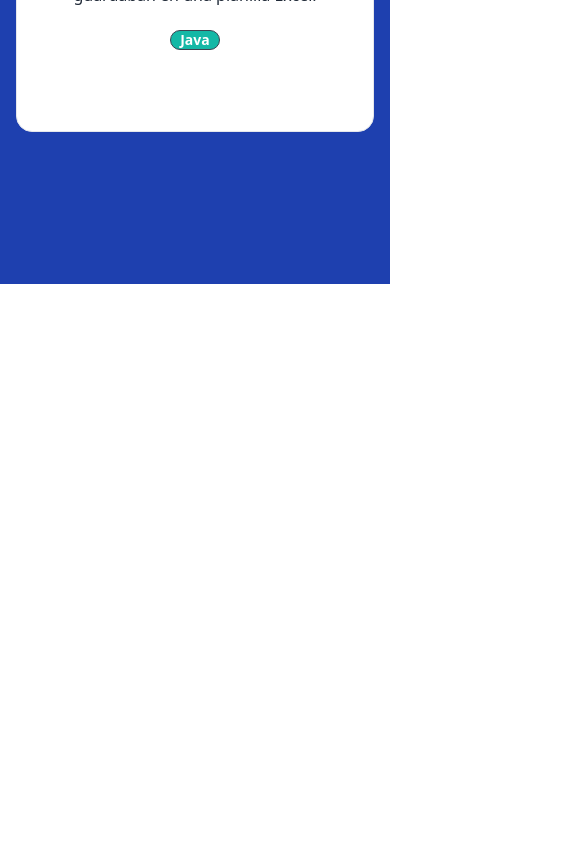
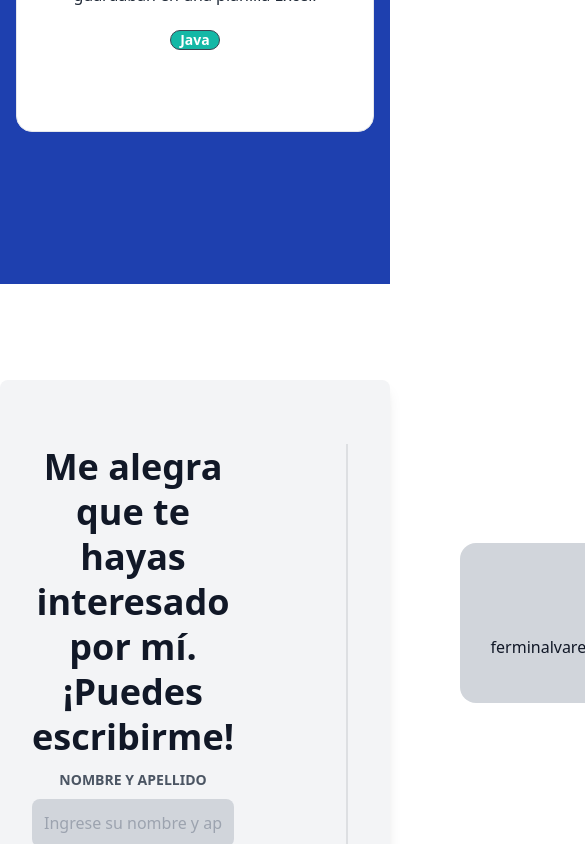
Before and after one commit to FerminAlvarez/Portfolio, a React (Create React App) app: page / in a window 390 px wide. Shown: the part 11156-12000 px from the top of the page, 585 px wide, since content can reach past the window. Before the commit the page ends 11440 px from the top, so only its background shows below. Built offline with nearby package versions, Linux system fonts and the light colour scheme.

Commit message:
Contact form design

```diff
--- a/src/App.js
+++ b/src/App.js
@@ -4,6 +4,7 @@ import Hero from "./components/hero";
 import Skills from "./components/skills";
 import Qualification from "./components/qualification";
 import Projects from "./components/projects";
+import Contact from "./components/contact";
 
 function App() {
   return (
@@ -13,6 +14,7 @@ function App() {
       <Skills/>
       <Qualification/>
       <Projects />
+      <Contact />
     </div>
   );
 }
--- /dev/null
+++ b/src/components/contact.js
@@ -0,0 +1,28 @@
+import ContactForm from "./contactform";
+import { RiMailSendLine } from "react-icons/ri";
+import { BsWhatsapp } from "react-icons/bs";
+export default function Contact() {
+  return (
+    <div className="flex w-full max-w-screen-xl mt-24 px-8 flex flex-cols md:px-12 lg:px-16 xl:px-32 py-16 mx-auto bg-gray-100 dark:bg-gray-700 text-gray-900 rounded-lg shadow-lg h-max my-20">
+      <ContactForm />
+      <div className="divider divider-horizontal"></div>
+      <div className="grid content-around justify-center ml-24">
+        <a className="flex flex-cols justify-center place-items-center h-20 w-72 card bg-gray-300 rounded-box px-10 py-20 align-middle my-3 transform transition duration-300 hover:scale-105" href="mailto: ferminalvarez.dev@gmail.com">
+          <div className="top-2">
+            <RiMailSendLine size={25} />
+          </div>
+          Email
+          <p>ferminalvarez.dev@gmail.com</p>
+        </a>
+
+        <a className="flex flex-cols justify-center place-items-center h-20 w-72 card bg-gray-300 rounded-box px-10 py-20 align-middle my-3 transform transition duration-300 hover:scale-105" href="https://wa.me/542392409943">
+          <div className="top-2">
+            <BsWhatsapp size={25} />
+          </div>
+          <p>Whatsapp</p>
+          <p>+54 2392409943</p>
+        </a>
+      </div>
+    </div>
+  );
+}
--- /dev/null
+++ b/src/components/contactform.js
@@ -0,0 +1,52 @@
+export default function ContactForm() {
+  return (
+    <div className="flex flex-col justify-between mr-24">
+      <div>
+        <h2 className="text-4xl lg:text-3xl font-bold leading-tight dark:text-white">
+          Me alegra que te hayas interesado por mí. ¡Puedes escribirme!
+        </h2>
+      </div>
+      <div className="mt-2">
+        <form action="mailto:ferminalvarez.dev@gmail.com" method="post" enctype="text/plain">
+          <div>
+            <span className="uppercase text-sm text-gray-600 font-bold dark:text-base-content">
+              Nombre y Apellido
+            </span>
+            <input
+              className="w-full bg-gray-300 text-gray-900 mt-2 p-3 rounded-lg focus:outline-none focus:shadow-outline"
+              type="text"
+              name="name"
+              placeholder="Ingrese su nombre y apellido"
+            />
+          </div>
+          <div className="mt-2">
+            <span className="uppercase text-sm text-gray-600 font-bold dark:text-base-content">
+              Email
+            </span>
+            <input
+              className="w-full bg-gray-300 text-gray-900 mt-2 p-3 rounded-lg focus:outline-none focus:shadow-outline"
+              type="text"
+              name="mail"
+              placeholder="Ingrese su email"
+            />
+          </div>
+          <div className="mt-2">
+            <span className="uppercase text-sm text-gray-600 font-bold dark:text-base-content">
+              Mensaje
+            </span>
+            <textarea
+              className="w-full h-32 bg-gray-300 text-gray-900 mt-2 p-3 rounded-lg focus:outline-none focus:shadow-outline"
+              placeholder="Ingrese su propuesta :)"
+              name="comment"
+            ></textarea>
+          </div>
+          <div className="mt-2">
+            <button className="uppercase text-sm font-bold tracking-wide bg-indigo-500 text-gray-100 p-3 rounded-lg w-full focus:outline-none focus:shadow-outline">
+              Enviar correo
+            </button>
+          </div>
+        </form>
+      </div>
+    </div>
+  );
+}
```
